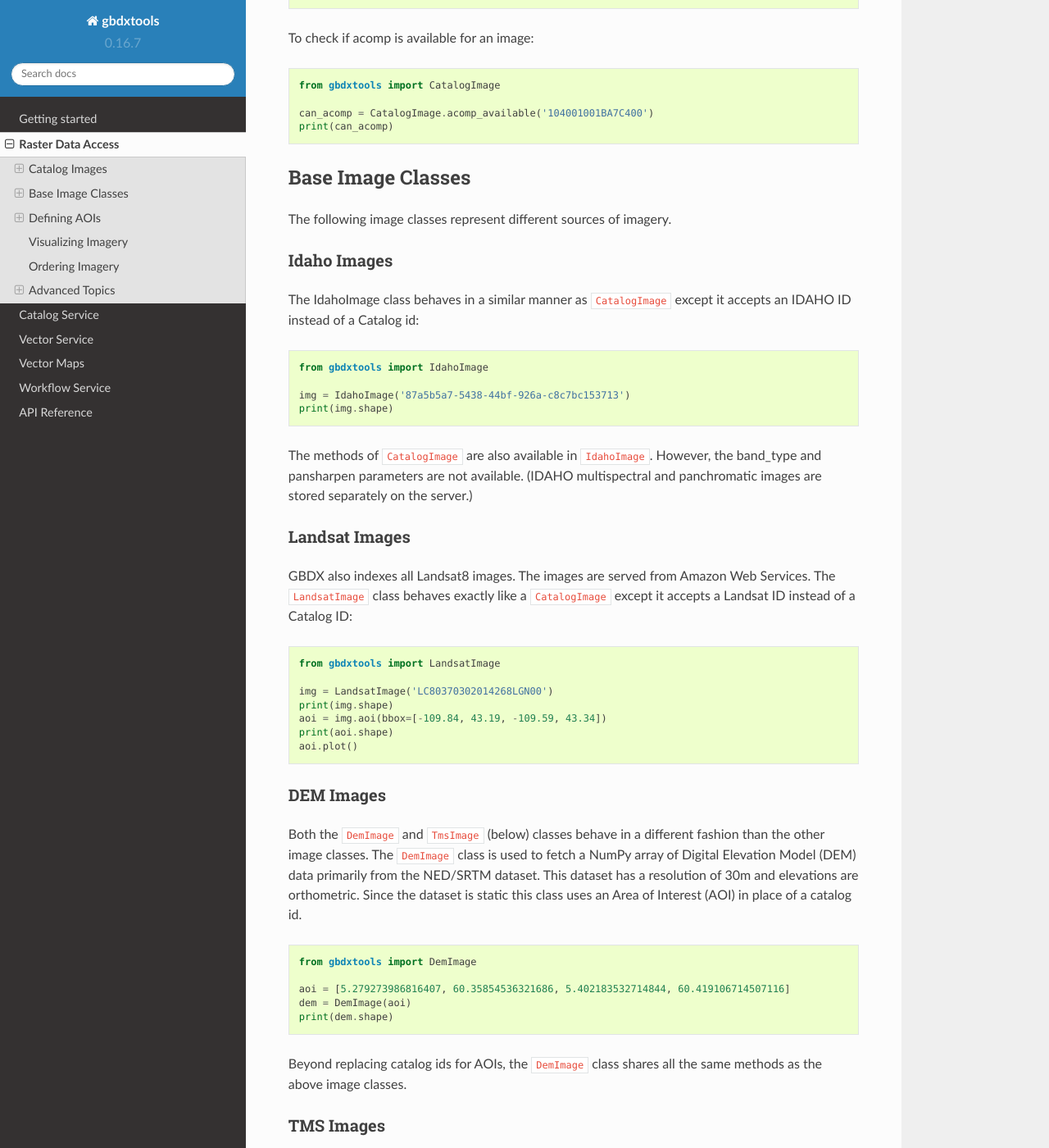
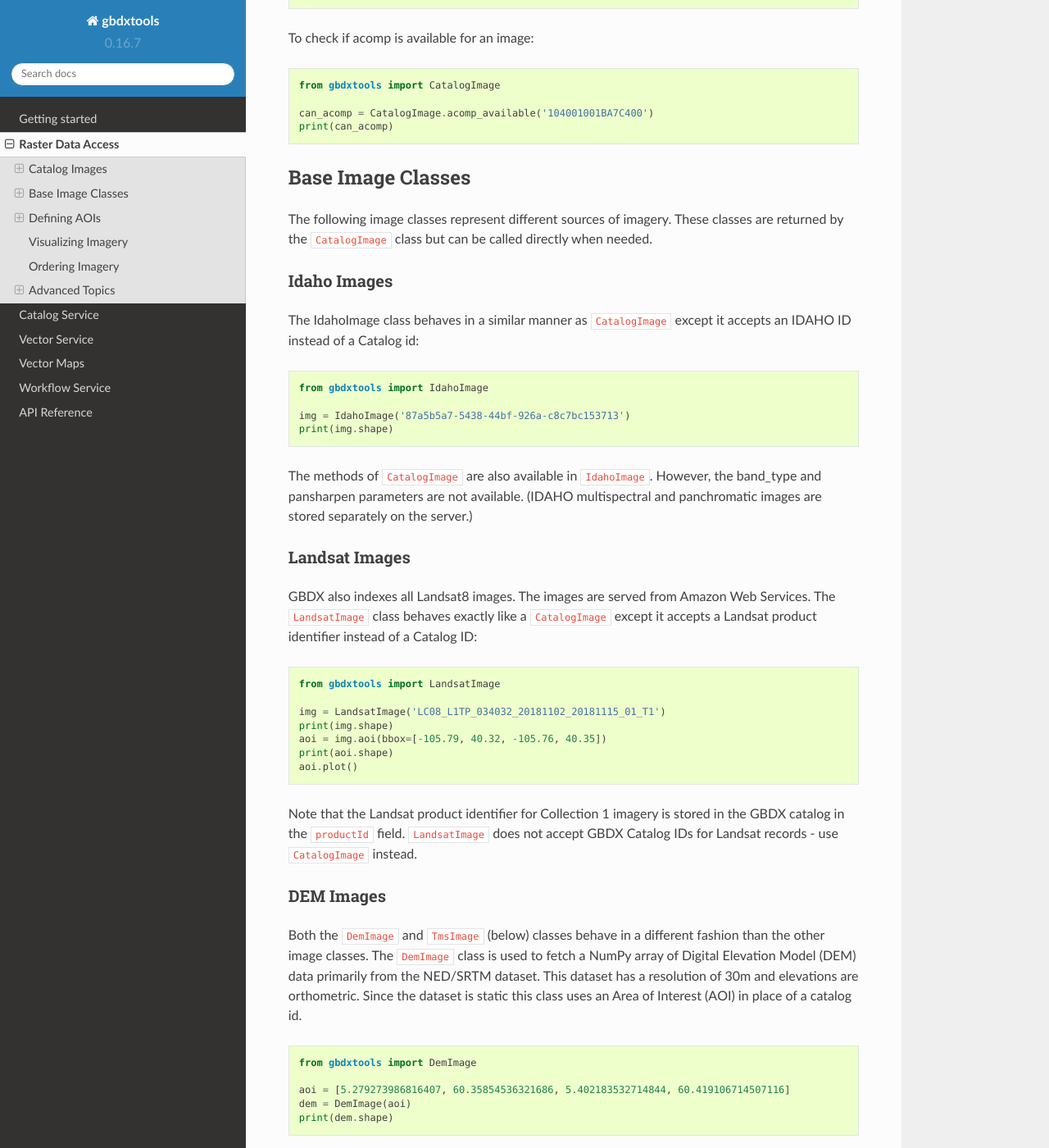
Before and after one commit to DigitalGlobe/gbdxtools, a Sphinx documentation site: the page built from docs/imagery_access.rst, in a window 1280 px wide and 1400 px high, scrolled down 4491 px. Shown: the whole window at 82% size. Built offline with Sphinx 7.4.7 and the Read the Docs theme 2.0.0, drawn with Linux system fonts in a browser that asks for light colours; some of the changed text lies outside the part shown.

Commit message:
DOCS ONLY: update LandsatImage

```diff
--- a/docs/imagery_access.rst
+++ b/docs/imagery_access.rst
@@ -172,7 +172,7 @@ To check if acomp is available for an image:
 Base Image Classes
 --------------------------
 
-The following image classes represent different sources of imagery.
+The following image classes represent different sources of imagery. These classes are returned by the ``CatalogImage`` class but can be called directly when needed.
 
 Idaho Images
 ^^^^^^^^^^^^^^^^^^^^^^^
@@ -192,18 +192,19 @@ The methods of ``CatalogImage`` are also available in ``IdahoImage``. However, t
 Landsat Images
 ^^^^^^^^^^^^^^^^^^^^^^^
 
-GBDX also indexes all Landsat8 images. The images are served from Amazon Web Services. The ``LandsatImage`` class behaves exactly like a ``CatalogImage`` except it accepts a Landsat ID instead of a Catalog ID:
+GBDX also indexes all Landsat8 images. The images are served from Amazon Web Services. The ``LandsatImage`` class behaves exactly like a ``CatalogImage`` except it accepts a Landsat product identifier instead of a Catalog ID:
 
 .. code-block:: python
 
     from gbdxtools import LandsatImage
 
-    img = LandsatImage('LC80370302014268LGN00')
+    img = LandsatImage('LC08_L1TP_034032_20181102_20181115_01_T1')
     print(img.shape)
-    aoi = img.aoi(bbox=[-109.84, 43.19, -109.59, 43.34])
+    aoi = img.aoi(bbox=[-105.79, 40.32, -105.76, 40.35])
     print(aoi.shape)
     aoi.plot()
 
+Note that the Landsat product identifier for Collection 1 imagery is stored in the GBDX catalog in the ``productId`` field. ``LandsatImage`` does not accept GBDX Catalog IDs for Landsat records - use ``CatalogImage`` instead.
 
 DEM Images
 ^^^^^^^^^^^^^^^^^^^^^^^
```
Also changed, not shown: other parts of docs/imagery_access.rst (+1 -1 lines).
